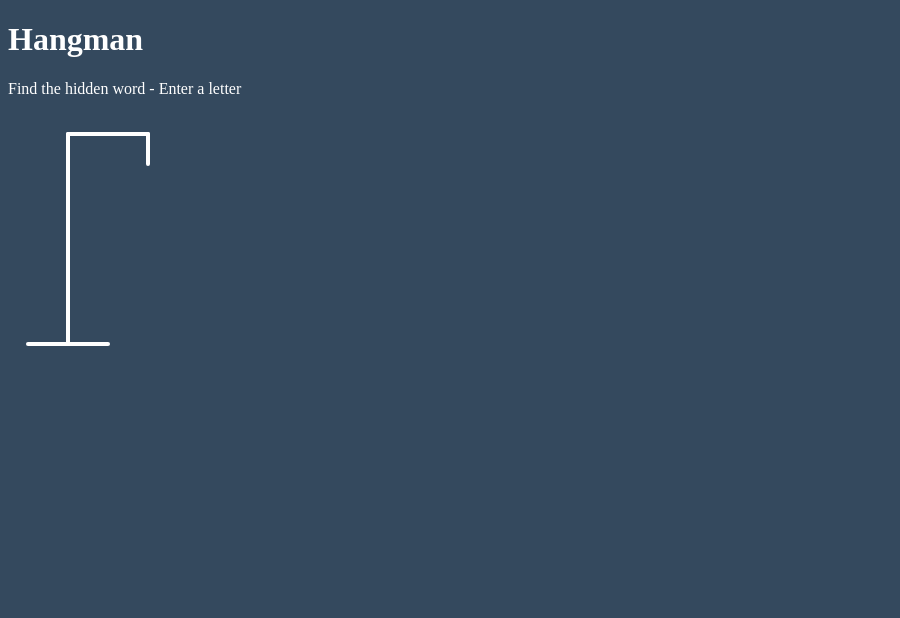
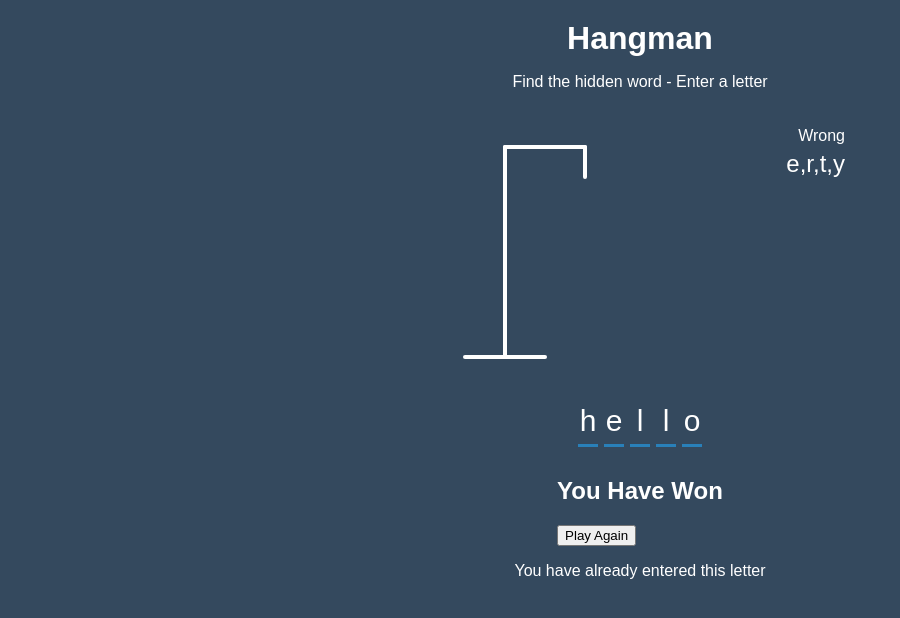
Before and after one commit to Roosco/hangman-game, a plain HTML site: page index.html in a window 1280 px wide. Shown: the whole page, without its empty margins (0-900 px from the left). Drawn offline with Linux system fonts and the light colour scheme.

Commit message:
main styling done

```diff
--- a/index.html
+++ b/index.html
@@ -36,7 +36,36 @@
         <line x1="140" y1="150" x2="120" y2="180" class="figure-part" />
         <line x1="140" y1="150" x2="160" y2="180" class="figure-part" />
       </svg>
+
+      <div class="wrong-letters-container">
+        <div id="wrong-letters">
+          <p>Wrong</p>
+          <span>e,r,t,y</span>
+        </div>
+      </div>
+
+      <div class="word" id="word">
+        <div class="letter">h</div>
+        <div class="letter">e</div>
+        <div class="letter">l</div>
+        <div class="letter">l</div>
+        <div class="letter">o</div>
+      </div>
     </div>
+
+    <!-- Container for final message -->
+    <div class="popup-container" id="poput-container">
+      <div class="popup">
+        <h2 id="final-message">You Have Won</h2>
+        <button id="play-button">Play Again</button>
+      </div>
+    </div>
+
+    <!-- Notification -->
+    <div class="notification-container" id="notification-container">
+      <p>You have already entered this letter</p>
+    </div>
+
     <script src="script.js"></script>
   </body>
 </html>
--- a/style.css
+++ b/style.css
@@ -1,6 +1,28 @@
+* {
+  box-sizing: border-box;
+}
+
 body {
   background-color: #34495e;
   color: #fff;
+  font-family: Arial, Helvetica, sans-serif;
+  display: flex;
+  flex-direction: column;
+  align-items: center;
+  height: 80vh;
+  margin: 0;
+  overflow: hidden;
+}
+
+h1 {
+  margin: 20px 0 0;
+}
+
+.game-container {
+  padding: 20px 30px;
+  position: relative;
+  height: 350px;
+  width: 450px;
 }
 
 .figure-container {
@@ -13,3 +35,39 @@ body {
 .figure-part {
   display: none;
 }
+
+.wrong-letters-container {
+  position: absolute;
+  top: 20px;
+  right: 20px;
+  display: flex;
+  flex-direction: column;
+  text-align: right;
+}
+
+.wrong-letters-container p {
+  margin: 0 0 5px;
+}
+
+.wrong-letters-container span {
+  font-size: 24px;
+}
+
+.word {
+  display: flex;
+  position: absolute;
+  bottom: 10px;
+  left: 50%;
+  transform: translateX(-50%);
+}
+
+.letter {
+  border-bottom: 3px solid #2980b9;
+  display: inline-flex;
+  font-size: 30px;
+  align-items: center;
+  justify-content: center;
+  margin: 0 3px;
+  height: 50px;
+  width: 20px;
+}
```
